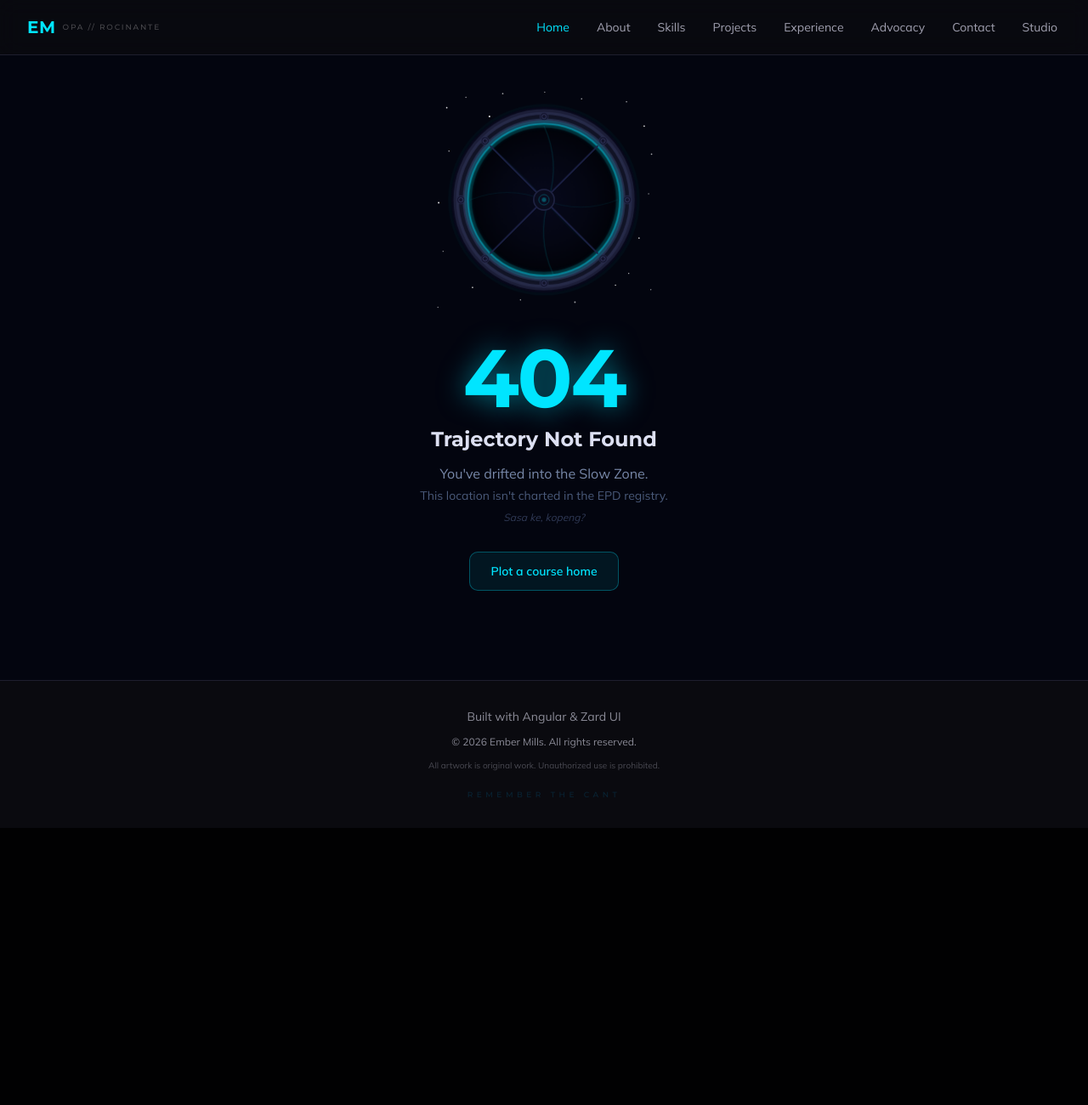
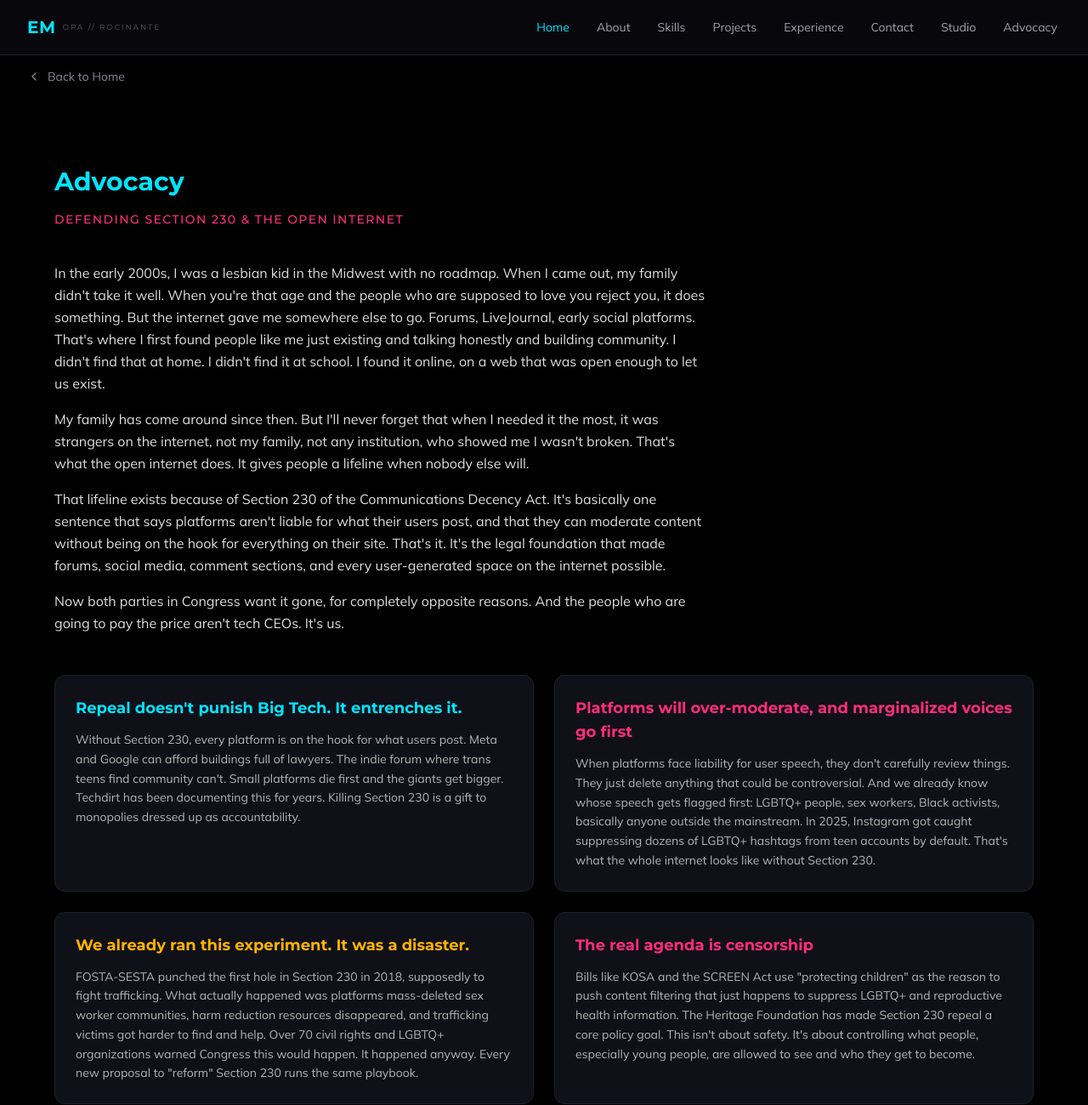
Before and after one commit to embmeals/emills-v2, an Angular app: page /advocacy in a window 1280 px wide. Shown: the top 1300 px of the page at 85% size. Before the commit the page ends 974 px from the top, so only its background shows below. Built offline with nearby package versions, Linux system fonts and the light colour scheme.

Commit message:
move advocacy to its own route, add source links, remove em dashes, rewrite content

```diff
--- a/src/app/app.routes.ts
+++ b/src/app/app.routes.ts
@@ -12,6 +12,11 @@ export const routes: Routes = [
       import('@/components/pages/gallery-page.component').then((m) => m.GalleryPageComponent),
   },
   {
+    path: 'advocacy',
+    loadComponent: () =>
+      import('@/components/pages/advocacy-page.component').then((m) => m.AdvocacyPageComponent),
+  },
+  {
     path: 'studio/:folder',
     loadComponent: () =>
       import('@/components/pages/gallery-folder-page.component').then((m) => m.GalleryFolderPageComponent),
--- a/src/app/components/layout/navbar/navbar.component.ts
+++ b/src/app/components/layout/navbar/navbar.component.ts
@@ -60,6 +60,12 @@ interface NavLink {
           >
             Studio
           </a>
+          <a
+            routerLink="/advocacy"
+            class="text-sm font-medium transition-colors duration-200 cursor-pointer px-1 py-2 text-[#a0a0b0] hover:text-[#e0e0e0]"
+          >
+            Advocacy
+          </a>
         </div>
 
         <!-- Mobile hamburger -->
@@ -114,6 +120,13 @@ interface NavLink {
           >
             Studio
           </a>
+          <a
+            routerLink="/advocacy"
+            class="block w-full text-left py-3 text-sm font-medium transition-colors duration-200 cursor-pointer text-[#a0a0b0] hover:text-[#e0e0e0]"
+            (click)="closeMobile()"
+          >
+            Advocacy
+          </a>
         </div>
       }
     </nav>
@@ -130,7 +143,6 @@ export class NavbarComponent implements OnInit, OnDestroy {
     { label: 'Skills', id: 'skills' },
     { label: 'Projects', id: 'projects' },
     { label: 'Experience', id: 'experience' },
-    { label: 'Advocacy', id: 'advocacy' },
     { label: 'Contact', id: 'contact' },
   ] as const;
 
--- /dev/null
+++ b/src/app/components/pages/advocacy-page.component.ts
@@ -0,0 +1,37 @@
+import { Component, ChangeDetectionStrategy, OnInit, inject } from '@angular/core';
+import { RouterLink } from '@angular/router';
+import { Title } from '@angular/platform-browser';
+import { AdvocacyComponent } from '@/components/sections/advocacy/advocacy.component';
+
+@Component({
+  selector: 'app-advocacy-page',
+  standalone: true,
+  imports: [RouterLink, AdvocacyComponent],
+  changeDetection: ChangeDetectionStrategy.OnPush,
+  template: `
+    <div class="min-h-screen pt-20">
+      <div class="max-w-7xl mx-auto px-4 sm:px-6 lg:px-8">
+        <a
+          routerLink="/"
+          class="inline-flex items-center gap-2 text-sm text-muted-foreground hover:text-neon-cyan transition-colors duration-200 mb-4"
+        >
+          <svg class="w-4 h-4" viewBox="0 0 24 24" fill="none" stroke="currentColor" stroke-width="2" stroke-linecap="round" stroke-linejoin="round">
+            <path d="m15 18-6-6 6-6" />
+          </svg>
+          Back to Home
+        </a>
+
+        <section class="py-20">
+          <app-advocacy />
+        </section>
+      </div>
+    </div>
+  `,
+})
+export class AdvocacyPageComponent implements OnInit {
+  private readonly titleService = inject(Title);
+
+  ngOnInit(): void {
+    this.titleService.setTitle('Advocacy | Ember Mills');
+  }
+}
--- a/src/app/components/pages/home-page.component.ts
+++ b/src/app/components/pages/home-page.component.ts
@@ -6,7 +6,6 @@ import { SkillsComponent } from '@/components/sections/skills/skills.component';
 import { ProjectsComponent } from '@/components/sections/projects/projects.component';
 import { ExperienceComponent } from '@/components/sections/experience/experience.component';
 import { ContactComponent } from '@/components/sections/contact/contact.component';
-import { AdvocacyComponent } from '@/components/sections/advocacy/advocacy.component';
 import { SectionDividerComponent } from '@/components/layout/section-divider/section-divider.component';
 
 @Component({
@@ -19,7 +18,6 @@ import { SectionDividerComponent } from '@/components/layout/section-divider/sec
     ProjectsComponent,
     ExperienceComponent,
     ContactComponent,
-    AdvocacyComponent,
     SectionDividerComponent,
   ],
   changeDetection: ChangeDetectionStrategy.OnPush,
@@ -60,14 +58,6 @@ import { SectionDividerComponent } from '@/components/layout/section-divider/sec
       </div>
     </section>
 
-    <app-section-divider label="Signal Boost" />
-
-    <section id="advocacy" class="px-4 sm:px-6 lg:px-8 py-12">
-      <div class="max-w-5xl w-full mx-auto">
-        <app-advocacy />
-      </div>
-    </section>
-
     <app-section-divider label="Open Channel" />
 
     <section id="contact" class="px-4 sm:px-6 lg:px-8 py-12">
--- a/src/app/components/sections/advocacy/advocacy.component.ts
+++ b/src/app/components/sections/advocacy/advocacy.component.ts
@@ -157,6 +157,23 @@ import {
                   <p class="text-sm text-foreground/70 leading-relaxed">
                     {{ victory.surface }}
                   </p>
+                  @if (victory.sources.length) {
+                    <div class="mt-3 flex flex-col gap-1">
+                      @for (source of victory.sources; track source.url) {
+                        <a
+                          [href]="source.url"
+                          target="_blank"
+                          rel="noopener noreferrer"
+                          class="text-xs text-foreground/40 hover:text-neon-cyan transition-colors duration-200 inline-flex items-center gap-1"
+                        >
+                          <svg class="w-3 h-3 shrink-0" viewBox="0 0 24 24" fill="none" stroke="currentColor" stroke-width="2" aria-hidden="true">
+                            <path stroke-linecap="round" stroke-linejoin="round" d="M10 6H6a2 2 0 00-2 2v10a2 2 0 002 2h10a2 2 0 002-2v-4M14 4h6m0 0v6m0-6L10 14" />
+                          </svg>
+                          {{ source.label }}
+                        </a>
+                      }
+                    </div>
+                  }
                 </div>
                 <div>
                   <span class="surface-label bg-red-900/40 text-red-400">The reality</span>
--- a/src/app/data/advocacy.data.ts
+++ b/src/app/data/advocacy.data.ts
@@ -10,73 +10,89 @@ export interface AdvocacyPoint {
   readonly color: 'cyan' | 'magenta' | 'amber';
 }
 
-export const ADVOCACY_INTRO = `In the early 2000s, I was a lesbian kid in the Midwest with no roadmap. When I came out, my family didn't take it well\u2014and at that age, in those formative years, rejection from the people who are supposed to love you leaves a mark. But the internet gave me somewhere else to turn. Forums, LiveJournal, early social platforms\u2014these were the spaces where I first found people like me existing openly, talking honestly, building community. I didn't find acceptance at home. I didn't find it at school. I found it online, on a web that was free enough to let us exist.
+export const ADVOCACY_INTRO = `In the early 2000s, I was a lesbian kid in the Midwest with no roadmap. When I came out, my family didn't take it well. When you're that age and the people who are supposed to love you reject you, it does something. But the internet gave me somewhere else to go. Forums, LiveJournal, early social platforms. That's where I first found people like me just existing and talking honestly and building community. I didn't find that at home. I didn't find it at school. I found it online, on a web that was open enough to let us exist.
 
-My family has come around since then. But I never forget that during the years I needed it most, it was strangers on the internet\u2014not institutions, not family\u2014who showed me I wasn't broken. That's what the open internet does. It gives people a lifeline when the world around them won't.
+My family has come around since then. But I'll never forget that when I needed it the most, it was strangers on the internet, not my family, not any institution, who showed me I wasn't broken. That's what the open internet does. It gives people a lifeline when nobody else will.
 
-That lifeline exists because of Section 230 of the Communications Decency Act. It's a single sentence of law that says platforms aren't liable for what their users post, and that they can moderate content without becoming legally responsible for everything on their site. That's it. It's the legal foundation that made forums, social media, comment sections, and every user-generated space on the internet possible.
+That lifeline exists because of Section 230 of the Communications Decency Act. It's basically one sentence that says platforms aren't liable for what their users post, and that they can moderate content without being on the hook for everything on their site. That's it. It's the legal foundation that made forums, social media, comment sections, and every user-generated space on the internet possible.
 
-Now both parties in Congress want it gone\u2014for contradictory reasons. And the people who will pay the price aren't tech CEOs. They're us.`;
+Now both parties in Congress want it gone, for completely opposite reasons. And the people who are going to pay the price aren't tech CEOs. It's us.`;
 
 export const ADVOCACY_POINTS: readonly AdvocacyPoint[] = [
   {
-    heading: 'Repeal doesn\'t punish Big Tech\u2014it entrenches it',
-    body: 'Without Section 230, every platform faces unlimited liability for user posts. Meta and Google can afford buildings full of lawyers. The indie forum where trans teens find community cannot. Small platforms die first. The giants consolidate power. As Techdirt has documented for years, killing Section 230 is a gift to monopolies dressed up as accountability.',
+    heading: 'Repeal doesn\'t punish Big Tech. It entrenches it.',
+    body: 'Without Section 230, every platform is on the hook for what users post. Meta and Google can afford buildings full of lawyers. The indie forum where trans teens find community can\'t. Small platforms die first and the giants get bigger. Techdirt has been documenting this for years. Killing Section 230 is a gift to monopolies dressed up as accountability.',
     color: 'cyan',
   },
   {
-    heading: 'Platforms will over-moderate\u2014and marginalized voices go first',
-    body: 'When platforms face liability for user speech, they don\'t carefully review content\u2014they nuke anything remotely controversial. We already know whose speech gets flagged as "controversial" first: LGBTQ+ people, sex workers, Black activists, anyone outside the mainstream. In 2025, Instagram was caught suppressing dozens of LGBTQ+ hashtags from teen accounts by default. That\'s the future of the entire internet without Section 230.',
+    heading: 'Platforms will over-moderate, and marginalized voices go first',
+    body: 'When platforms face liability for user speech, they don\'t carefully review things. They just delete anything that could be controversial. And we already know whose speech gets flagged first: LGBTQ+ people, sex workers, Black activists, basically anyone outside the mainstream. In 2025, Instagram got caught suppressing dozens of LGBTQ+ hashtags from teen accounts by default. That\'s what the whole internet looks like without Section 230.',
     color: 'magenta',
   },
   {
-    heading: 'We already ran this experiment\u2014it was a disaster',
-    body: 'FOSTA-SESTA carved the first hole in Section 230 in 2018, supposedly to fight trafficking. The result: platforms mass-deleted sex worker communities, harm reduction resources vanished, and trafficking victims became harder to find and help. Over 70 civil rights, LGBTQ+, and human rights organizations warned Congress this would happen. It happened anyway. Every new proposal to "reform" Section 230 follows the same playbook.',
+    heading: 'We already ran this experiment. It was a disaster.',
+    body: 'FOSTA-SESTA punched the first hole in Section 230 in 2018, supposedly to fight trafficking. What actually happened was platforms mass-deleted sex worker communities, harm reduction resources disappeared, and trafficking victims got harder to find and help. Over 70 civil rights and LGBTQ+ organizations warned Congress this would happen. It happened anyway. Every new proposal to "reform" Section 230 runs the same playbook.',
     color: 'amber',
   },
   {
     heading: 'The real agenda is censorship',
-    body: 'Bills like KOSA and the SCREEN Act use "protecting children" as cover to mandate content filtering that suppresses LGBTQ+ and reproductive health information. Groups like the Heritage Foundation have made Section 230 repeal a core policy goal. This isn\'t about safety. It\'s about controlling what people\u2014especially young people\u2014are allowed to see and who they\'re allowed to become.',
+    body: 'Bills like KOSA and the SCREEN Act use "protecting children" as the reason to push content filtering that just happens to suppress LGBTQ+ and reproductive health information. The Heritage Foundation has made Section 230 repeal a core policy goal. This isn\'t about safety. It\'s about controlling what people, especially young people, are allowed to see and who they get to become.',
     color: 'magenta',
   },
 ] as const;
+
+export interface FalseVictorySource {
+  readonly label: string;
+  readonly url: string;
+}
 
 export interface FalseVictory {
   readonly heading: string;
   readonly surface: string;
   readonly reality: string;
+  readonly sources: readonly FalseVictorySource[];
 }
 
 export const FALSE_VICTORIES: readonly FalseVictory[] = [
   {
     heading: 'The Meta addiction trial',
     surface: 'In 2025, a jury found Meta\'s platforms harmful to children. It looked like accountability. Headlines celebrated.',
-    reality: 'Meta has spent years and millions lobbying to dismantle Section 230\u2014not because it would hurt them, but because they know it would wipe out their competition. Meta spent a record $8 million on lobbying in Q1 2025 alone. They ran ads across Washington urging Congress to "reform" Section 230 at the very moment Frances Haugen was testifying against them. Zuckerberg understands that without Section 230, Meta survives and everyone smaller doesn\'t. The trial isn\'t a loss for Meta\u2014it\'s part of the playbook.',
+    reality: 'Meta has spent years and millions lobbying to get rid of Section 230. Not because it would hurt them, but because they know it would wipe out their competition. Meta spent a record $8 million on lobbying in Q1 2025 alone. They were running ads all over Washington telling Congress to "reform" Section 230 at the same time Frances Haugen was testifying against them. Zuckerberg knows that without Section 230, Meta survives and everyone smaller doesn\'t. The trial isn\'t a loss for Meta. It\'s part of the playbook.',
+    sources: [
+      { label: 'Techdirt: Section 230 Turns 30', url: 'https://www.techdirt.com/2026/02/09/section-230-turns-30-both-parties-want-it-gone-for-contradictory-reasons/' },
+      { label: 'EFF: Facebook\'s Pitch to Congress', url: 'https://www.eff.org/deeplinks/2021/03/facebooks-pitch-congress-section-230-me-not-thee' },
+      { label: 'Issue One: Big Tech Lobbying', url: 'https://issueone.org/articles/big-tech-lobbying-2025-q3/' },
+    ],
   },
   {
     heading: 'Police body cameras',
-    surface: 'After Michael Brown was killed in Ferguson in 2014, body cameras were championed as a reform\u2014a tool to hold police accountable and protect Black lives.',
+    surface: 'After Michael Brown was killed in Ferguson in 2014, body cameras were championed as a reform, a tool to hold police accountable and protect Black lives.',
     reality: 'Police departments and their corporate vendors had been trying to fund mass body camera adoption for years and couldn\'t get the budgets approved. Ferguson gave them the political cover they needed. Companies like Axon, who had marketed cameras to police as evidence-gathering and surveillance tools, rebranded overnight as accountability technology. The result: one of the most expensive expansions of police surveillance infrastructure in history, funded by the very communities demanding reform. Body camera footage is routinely used to prosecute civilians and is almost never used against officers. The cameras serve the institution, not the people.',
+    sources: [
+      { label: 'ProPublica: How Police Undermined Body Cameras', url: 'https://www.propublica.org/article/how-police-undermined-promise-body-cameras' },
+      { label: 'The Flaw: Axon\'s Reaping', url: 'https://theflaw.org/articles/police-brutality-as-a-moneymaker/' },
+      { label: 'Prism Reports: Troubling History of Body Cameras', url: 'https://prismreports.org/2024/07/16/complex-troubling-history-police-body-cameras/' },
+    ],
   },
 ] as const;
 
-export const ADVOCACY_CLOSING = `Section 230 turned 30 in February 2026. It remains the single most important law protecting users' speech online. Not platforms' speech\u2014yours. The kid in a conservative town who needs to know they're not alone. The activist documenting police violence. The small community that can't survive a single lawsuit. That's who loses when this law dies.
+export const ADVOCACY_CLOSING = `Section 230 turned 30 in February 2026. It's still the most important law protecting users' speech online. Not platforms' speech. Yours. The kid in a conservative town who needs to know they're not alone. The activist documenting police violence. The small community that can't afford a single lawsuit. That's who loses when this law goes away.
 
-I'm not a policy expert. I'm a software engineer who builds things on the web. But I know what the open internet gave me, and I know what's at stake if we let people who've never needed it decide to take it away.`;
+I'm not a policy expert. I'm a software engineer who builds things for the web. But I know what the open internet gave me, and I know what happens when the people who never needed it get to decide to take it away.`;
 
 export const ADVOCACY_LINKS: readonly AdvocacyLink[] = [
   {
-    label: 'Techdirt \u2014 Section 230 Coverage',
+    label: 'Techdirt - Section 230 Coverage',
     url: 'https://www.techdirt.com/tag/section-230/',
     description: 'Mike Masnick\'s essential, ongoing coverage of Section 230 law and policy',
   },
   {
-    label: 'Taylor Lorenz \u2014 User Mag',
+    label: 'Taylor Lorenz - User Mag',
     url: 'https://www.usermag.co/',
     description: 'Independent tech journalism covering internet culture, policy, and platform power',
   },
   {
-    label: 'EFF \u2014 Section 230',
+    label: 'EFF - Section 230',
     url: 'https://www.eff.org/issues/cda230',
     description: 'The Electronic Frontier Foundation\'s resource hub on Section 230 defense',
   },
```
Also changed, not shown: 1 other file (tests, documents, lock files or other folders).
